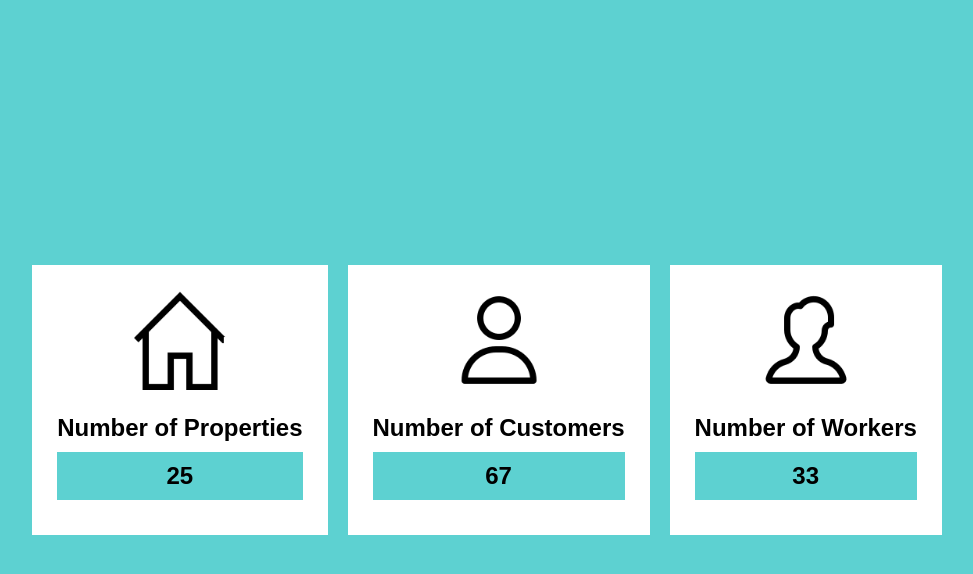
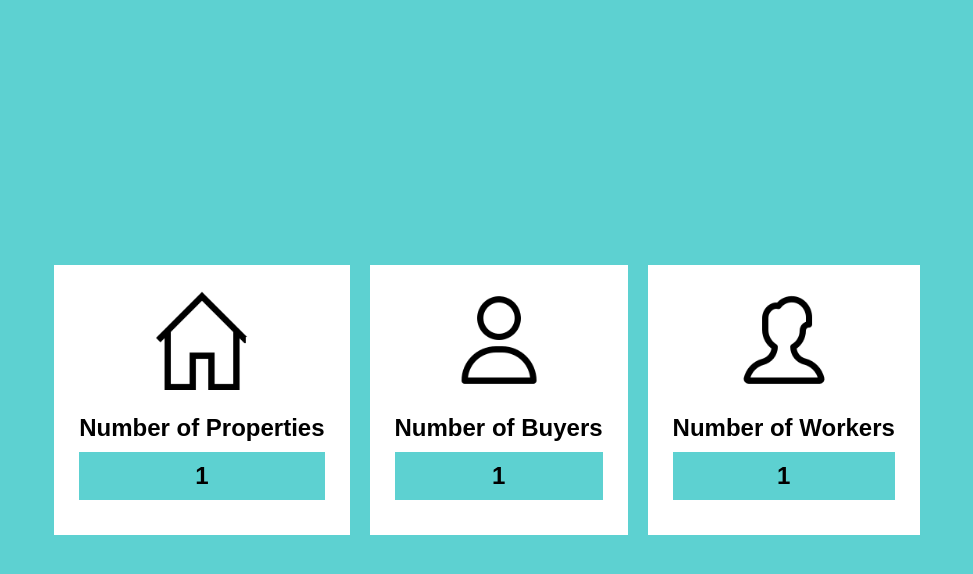
Before and after one commit to wahsandaruwan/simple_real_estate_php, a PHP site: page /dashboard.php in a window 1280 px wide. Shown: the top 574 px of the page, without its empty margins (153-1126 px from the left). Run offline with PHP 8.4, Linux system fonts and the light colour scheme; the visitor is signed in with stand-in values (Sample User, id 1); tables that the repository leaves empty or names only in its code hold one stand-in row (values such as "Sample post").

Commit message:
populate propery, buyer, worker count i dashboard

```diff
--- a/dashboard.php
+++ b/dashboard.php
@@ -4,25 +4,68 @@
     if(!isset($_SESSION["user_id"])){
         header("location: ./index.php");
     }
+
     // Header
     require_once "./inc/header.php";
+
+    // --Db Conn--
+    require_once "./inc/dbh.php";
 ?>
 <body>
     <div class="main-sec">
         <div class="sum-box">
             <img src="./images/home.png" alt="">
             <h2>Number of Properties</h2>
-            <h2 class="num">25</h2>
+            <h2 class="num">
+                <?php
+                    // Get property count
+                    $sql = "SELECT COUNT(*) FROM property";
+                    $result = mysqli_query($conn, $sql);
+                    if(mysqli_num_rows($result) >= 1){
+                        $row = mysqli_fetch_assoc($result);
+                        echo $row["COUNT(*)"];
+                    }
+                    else{
+                        echo 0;
+                    }
+                ?>
+            </h2>
         </div>
         <div class="sum-box">
-            <img src="./images/customers.png" alt="">
-            <h2>Number of Customers</h2>
-            <h2 class="num">67</h2>
+            <img src="./images/buyers.png" alt="">
+            <h2>Number of Buyers</h2>
+            <h2 class="num">
+                <?php
+                    // Get property count
+                    $sql = "SELECT COUNT(*) FROM buyer";
+                    $result = mysqli_query($conn, $sql);
+                    if(mysqli_num_rows($result) >= 1){
+                        $row = mysqli_fetch_assoc($result);
+                        echo $row["COUNT(*)"];
+                    }
+                    else{
+                        echo 0;
+                    }
+                ?>
+            </h2>
         </div>
         <div class="sum-box">
             <img src="./images/workers.png" alt="">
             <h2>Number of Workers</h2>
-            <h2 class="num">33</h2>
+            <h2 class="num">
+                <?php
+                    // Get property count
+                    $sql = "SELECT COUNT(*) FROM worker";
+                    $result = mysqli_query($conn, $sql);
+                    if(mysqli_num_rows($result) >= 1){
+                        $row = mysqli_fetch_assoc($result);
+                        echo $row["COUNT(*)"];
+                    }
+                    else{
+                        echo 0;
+                    }
+                ?>
+            </h2>
         </div>
     </div>
 </body>
--- a/inc/login.php
+++ b/inc/login.php
@@ -1,5 +1,5 @@
 <?php
-    // --Add dbh file--
+    // --Db Conn--
     require_once "./dbh.php";
 
     if(isset($_POST["lg-btn"])){
```
Also changed, not shown: images/buyers.png (renamed from images/customers.png).
